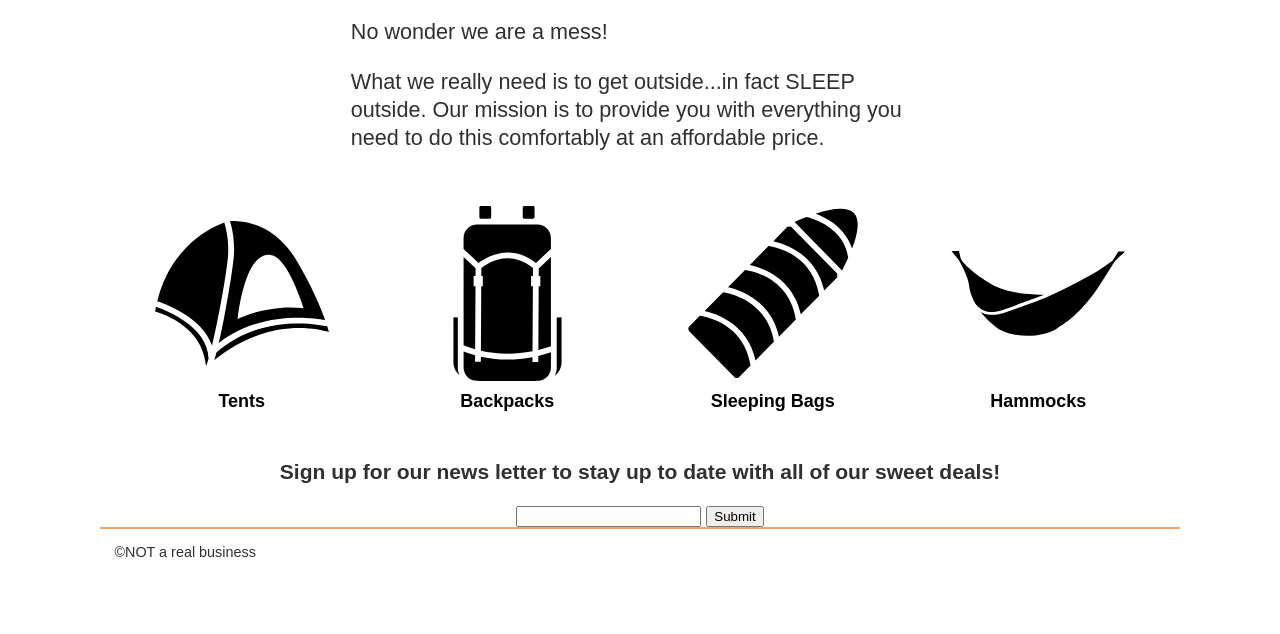
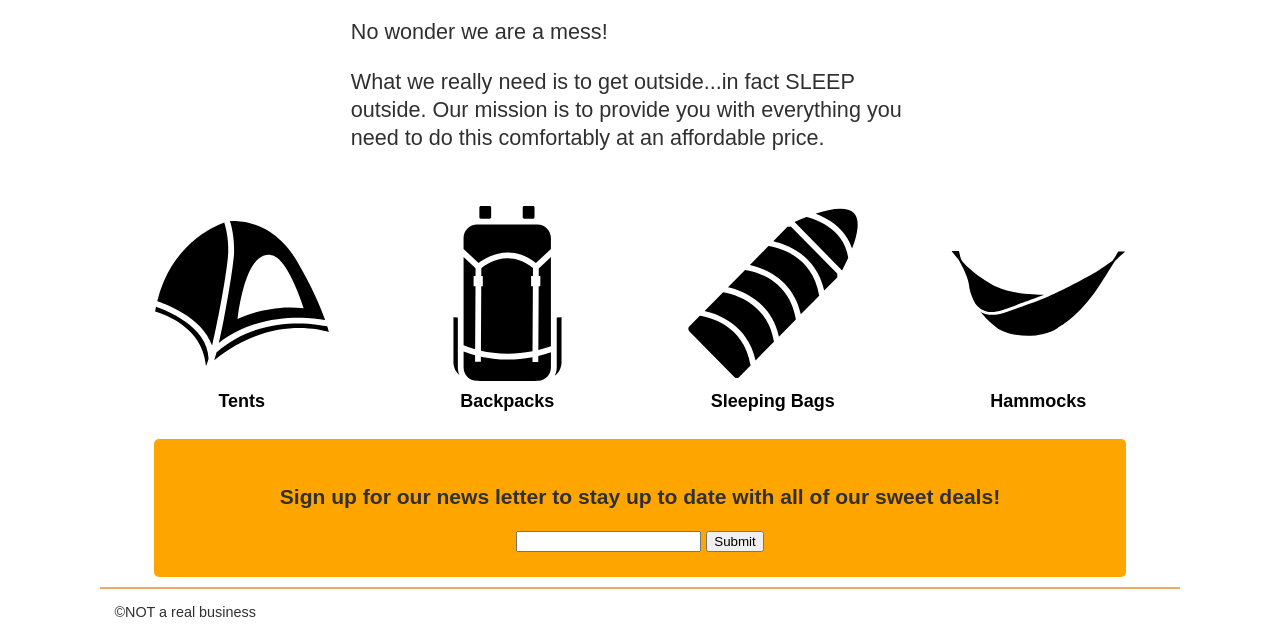
Before and after one commit to ABunderson/Team-3-WDD330, a website built with Vite: page src/index.html in a window 1280 px wide. Shown: the part 562-1196 px from the top of the page. Before the commit the page ends 1136 px from the top, so only its background shows below. Built offline with nearby package versions, Linux system fonts and the light colour scheme.

Commit message:
Fixed newsletter problems

```diff
--- a/src/css/style.css
+++ b/src/css/style.css
@@ -387,4 +387,10 @@ footer {
 }
 .NewsLetter {
   text-align: center;
+  background-color: orange;
+  padding: 25px;
+  max-width: 90%;
+  margin:auto;
+  border-radius: 5px;
+  margin-bottom: 10px;
 }
--- a/src/index.html
+++ b/src/index.html
@@ -79,7 +79,7 @@
           Sign up for our news letter to stay up to date with all of our sweet
           deals!
         </h3>
-        <form method="post" name="newsletter">
+        <form name="newsletter">
           <input type="email" name="email" id="email" />
           <input type="submit" id="newsletter-submit" />
         </form>
--- a/src/js/utils.mjs
+++ b/src/js/utils.mjs
@@ -149,12 +149,15 @@ export function clearHTMLWithMessage(selector, message) {
   htmlEl.innerHTML = message;
 }
 
-function sendEmail(){
-  let email = document.getElementById('email')
-  setLocalStorage('email',email)
-}
-let submit = document.getElementById('newsletter-submit')
-submit.setAttribute('onClick',sendEmail)
+// TODO: Add once api endpoint for email list is created
+// function sendEmail(){
+//   let email = document.getElementById('email')
+//   setLocalStorage('email',email)
+// }
+// let submit = document.getElementById('newsletter-submit')
+// submit.setAttribute('onClick',sendEmail)
+
+
 export function loadBreadcrumbs(mainList, item) {
   // get header
   const header = document.getElementById('main-header');
```
